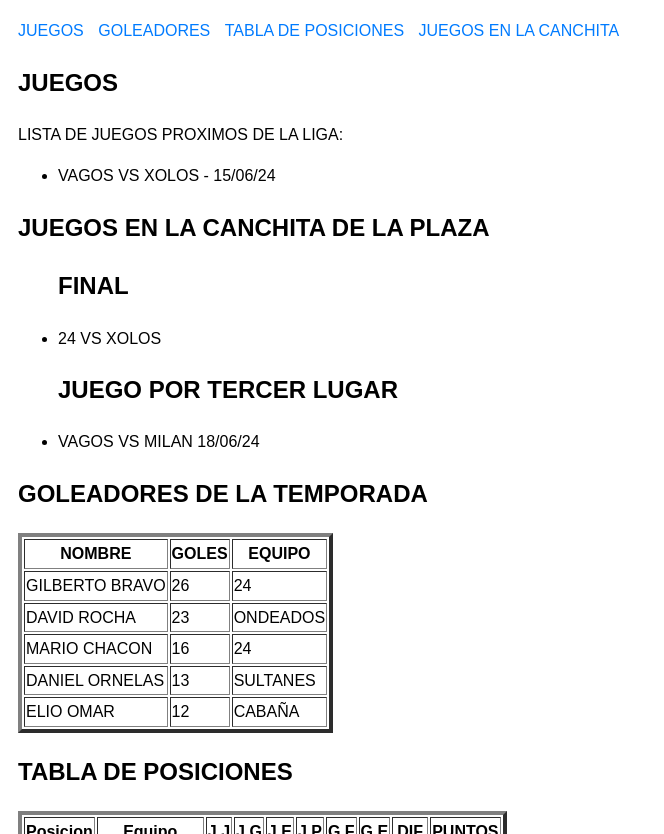
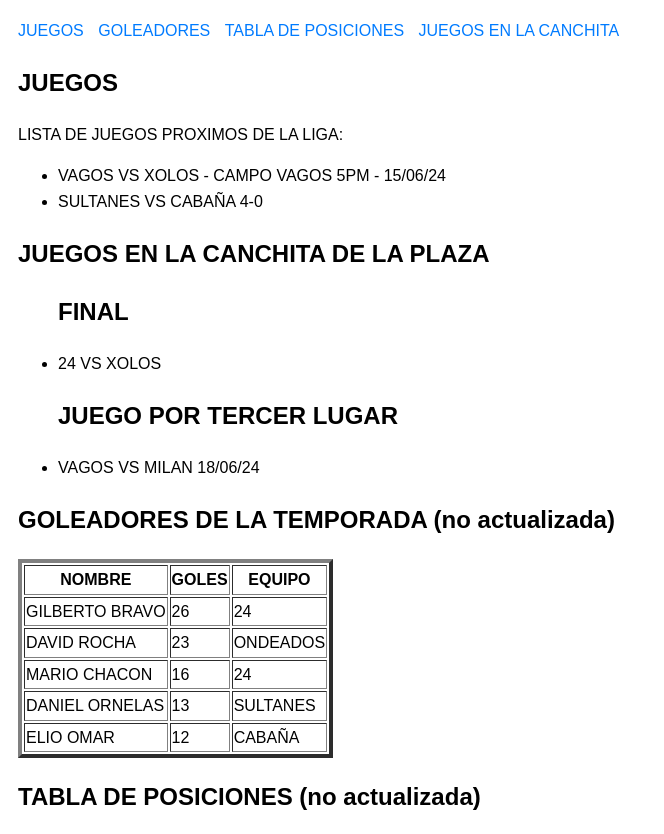
Before and after one commit to diezey/.com, a plain HTML site: page index.html in a window 1280 px wide. Shown: the part 76-910 px from the top of the page, without its empty margins (0-664 px from the left). Drawn offline with Linux system fonts and the light colour scheme.

Commit message:
Update index.html

```diff
--- a/index.html
+++ b/index.html
@@ -70,7 +70,8 @@ href="#LIGA">JUEGOS</a></li>
             <h2>JUEGOS</h2>
             <P>LISTA DE JUEGOS PROXIMOS DE LA LIGA:</P>
             <ul>
-                <li> VAGOS VS XOLOS - 15/06/24 </li>
+                <li> VAGOS VS XOLOS - CAMPO VAGOS 5PM - 15/06/24 </li>
+                <li> SULTANES VS CABAÑA 4-0 </li>
 
 
             </ul>
@@ -87,7 +88,7 @@ href="#LIGA">JUEGOS</a></li>
             </ul>
         </section>
         <section id="GOLEADORES">
-            <h2>GOLEADORES DE LA TEMPORADA</h2>
+            <h2>GOLEADORES DE LA TEMPORADA (no actualizada)</h2>
             <table border="4">
             <thead>
                 <tr>
@@ -133,7 +134,7 @@ href="#LIGA">JUEGOS</a></li>
 
         </section>
         <section id="TABLA-POSICIONES">
-            <h2>TABLA DE POSICIONES</h2>
+            <h2>TABLA DE POSICIONES (no actualizada)</h2>
             <table border="4">
                 <thead>
                     <tr>
```
